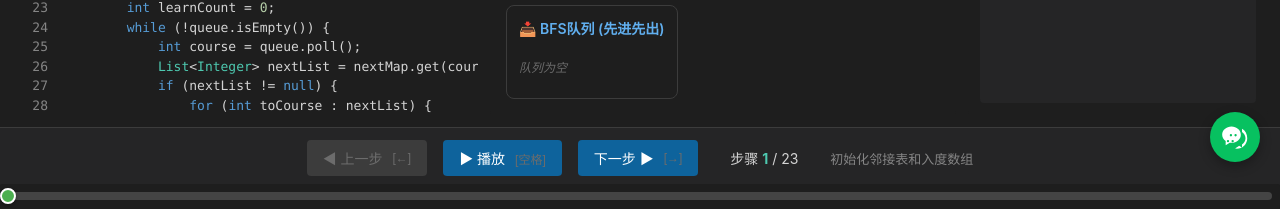
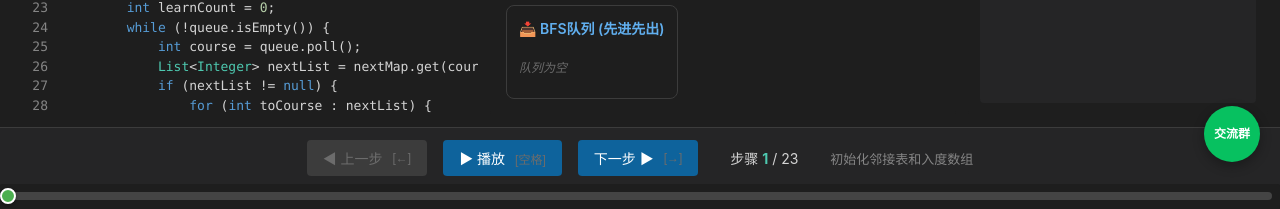
Before and after one commit to fuck-algorithm/leetcode-207-course-schedule, a React (Vite) app: page / in a window 1280 px wide. Shown: the part 588-797 px from the top of the page. Built offline with nearby package versions, Linux system fonts and the light colour scheme.

Commit message:
fix: 悬浮球显示'交流群'文字

```diff
--- a/src/components/WechatFloat.css
+++ b/src/components/WechatFloat.css
@@ -6,14 +6,13 @@
 }
 
 .wechat-icon {
-  width: 50px;
-  height: 50px;
+  width: 56px;
+  height: 56px;
   background: #07c160;
   border-radius: 50%;
   display: flex;
   align-items: center;
   justify-content: center;
-  font-size: 24px;
   cursor: pointer;
   box-shadow: 0 4px 12px rgba(0, 0, 0, 0.3);
   transition: transform 0.2s, box-shadow 0.2s;
@@ -22,6 +21,14 @@
 .wechat-icon:hover {
   transform: scale(1.1);
   box-shadow: 0 6px 16px rgba(0, 0, 0, 0.4);
+}
+
+.wechat-icon-text {
+  color: white;
+  font-size: 12px;
+  font-weight: bold;
+  text-align: center;
+  line-height: 1.2;
 }
 
 .wechat-popup {
--- a/src/components/WechatFloat.tsx
+++ b/src/components/WechatFloat.tsx
@@ -11,9 +11,7 @@ export default function WechatFloat() {
       onMouseLeave={() => setIsHovered(false)}
     >
       <div className="wechat-icon">
-        <svg viewBox="0 0 24 24" width="28" height="28" fill="white">
-          <path d="M8.5 11.5a1 1 0 1 1 0-2 1 1 0 0 1 0 2zm4 0a1 1 0 1 1 0-2 1 1 0 0 1 0 2zm-6.5 5a1 1 0 1 1 0-2 1 1 0 0 1 0 2zm4 0a1 1 0 1 1 0-2 1 1 0 0 1 0 2zM9 3C4.58 3 1 6.13 1 10c0 2.17 1.16 4.1 3 5.38V19l3.5-2.1c.5.07 1 .1 1.5.1 4.42 0 8-3.13 8-7s-3.58-7-8-7zm6.5 16.5l2.5 1.5v-2.62c1.84-1.28 3-3.21 3-5.38 0-2.17-1.16-4.1-3-5.38V5c2.76 1.5 4.5 4.5 4.5 8 0 5-4.03 9-9 9-.5 0-1-.03-1.5-.1l3-1.9z"/>
-        </svg>
+        <span className="wechat-icon-text">交流群</span>
       </div>
       {isHovered && (
         <div className="wechat-popup">
```
